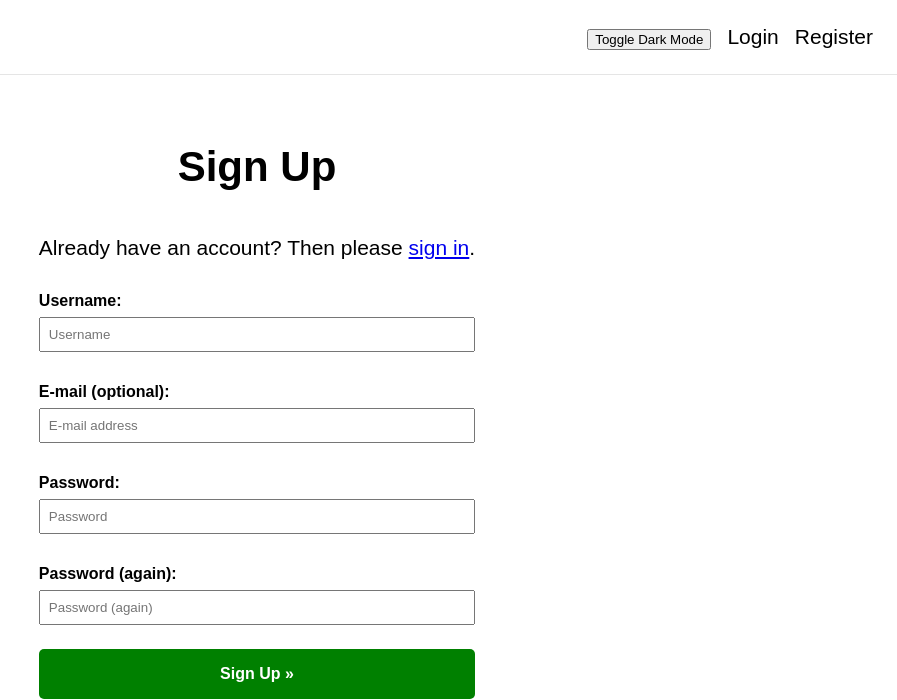
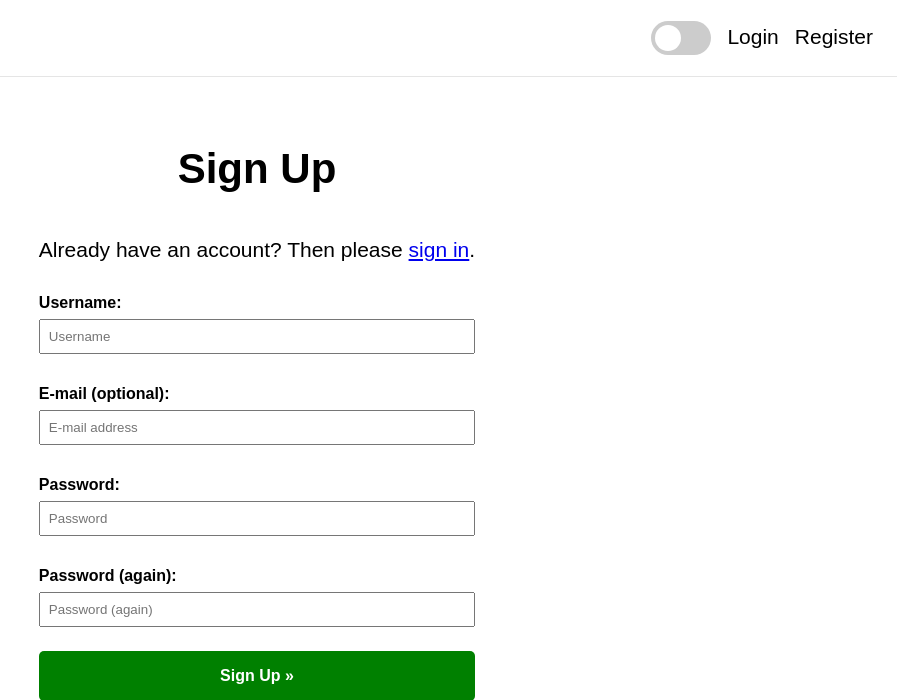
Before and after one commit to Code-Institute-Submissions/mlenahan-Johnpooch.dog_SepResub, a Django app: page /accounts/signup/ in a window 1280 px wide. Shown: the top 700 px of the page, without its empty margins (383-1280 px from the left). Run offline with Django 3.2, Linux system fonts and the light colour scheme; some web fonts are replaced.

Commit message:
add logic for slider CSS and html for darkmode

```diff
--- a/static/css/style.css
+++ b/static/css/style.css
@@ -251,6 +251,70 @@ body {
    margin: 4px;
 }
 
+/* Dark mode slider */
+
+.switch {
+  position: relative;
+  display: inline-block;
+  width: 60px;
+  height: 34px;
+}
+
+/* Hide default HTML checkbox */
+.switch input {
+  opacity: 0;
+  width: 0;
+  height: 0;
+}
+
+/* The slider */
+.slider {
+  position: absolute;
+  cursor: pointer;
+  top: 0;
+  left: 0;
+  right: 0;
+  bottom: 0;
+  background-color: #ccc;
+  -webkit-transition: .4s;
+  transition: .4s;
+}
+
+.slider:before {
+  position: absolute;
+  content: "";
+  height: 26px;
+  width: 26px;
+  left: 4px;
+  bottom: 4px;
+  background-color: white;
+  -webkit-transition: .4s;
+  transition: .4s;
+}
+
+input:checked + .slider {
+  background-color: #2196F3;
+}
+
+input:focus + .slider {
+  box-shadow: 0 0 1px #2196F3;
+}
+
+input:checked + .slider:before {
+  -webkit-transform: translateX(26px);
+  -ms-transform: translateX(26px);
+  transform: translateX(26px);
+}
+
+/* Rounded sliders */
+.slider.round {
+  border-radius: 34px;
+}
+
+.slider.round:before {
+  border-radius: 50%;
+}
+
  @media only screen and (max-width: 900px) {
     .pre-footer {
       padding-left: 32px;
--- a/static/js/darkmode.js
+++ b/static/js/darkmode.js
@@ -15,13 +15,11 @@ if (darkMode === 'enabled') {
     enableDarkMode();
 }
 
-darkModeToggle.addEventListener('click', () => {
+darkModeToggle.addEventListener('change', () => {
     darkMode = localStorage.getItem('darkMode')
     if (darkMode !== 'enabled') {
         enableDarkMode();
-        console.log(darkMode)
     } else {
         disableDarkMode();
-        console.log(darkMode)
     }
 });
--- a/templates/base.html
+++ b/templates/base.html
@@ -26,7 +26,10 @@
                 </ul>
                 <ul>
                     <li>
-                        <button id="dark-mode-toggle" class="dark-mode-toggle" aria-label="toggle dark mode">Toggle Dark Mode</button>
+                        <label id="dark-mode-toggle" class="dark-mode-toggle switch" aria-label="toggle dark mode">
+                            <input type="checkbox">
+                            <span class="slider round"></span>
+                        </label>
                     </li>
                     {% if user.is_authenticated %}
                     <li>
```
